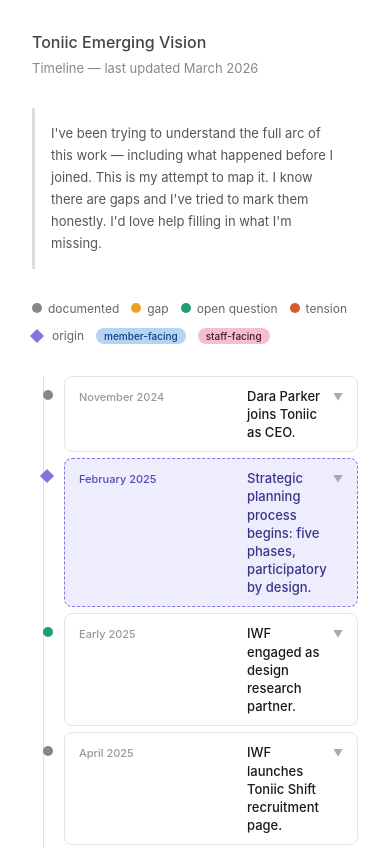
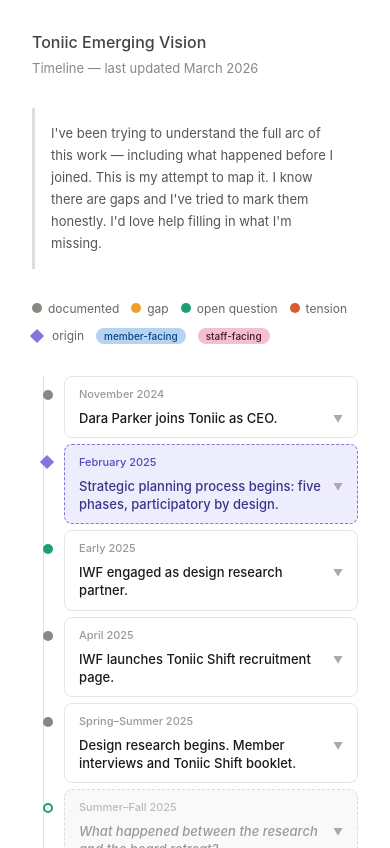
Before and after one commit to vangardea/vision-timeline, a plain HTML site: page index.html in a window 390 px wide. Shown: the top 848 px of the page. Drawn offline with Linux system fonts and the light colour scheme.

Commit message:
Add files via upload

```diff
--- a/index.html
+++ b/index.html
@@ -35,6 +35,11 @@
 .entry-header-top { display: flex; align-items: baseline; gap: 8px; width: 100%; }
 .entry-header-pills { display: flex; gap: 6px; flex-wrap: wrap; }
 .entry-date { font-size: 11px; font-weight: 500; color: #999; white-space: nowrap; width: 160px; min-width: 160px; flex-shrink: 0; }
+@media (max-width: 500px) {
+  .entry-header { flex-wrap: wrap; }
+  .entry-date { width: 100%; min-width: unset; white-space: normal; }
+  .entry-header-right { width: 100%; }
+}
 .entry-card.blueprint .entry-date { color: #534AB7; }
 .entry-title { font-size: 13px; font-weight: 500; color: #1a1a1a; line-height: 1.4; flex: 1; min-width: 0; }
 .entry-card.blueprint .entry-title { color: #3C3489; }
```
